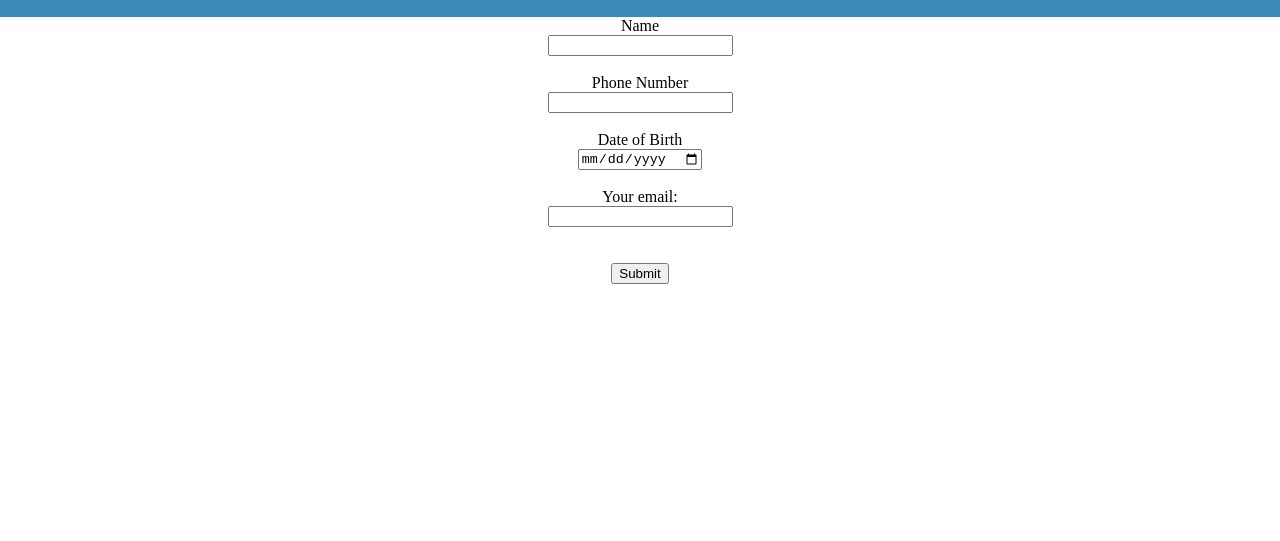
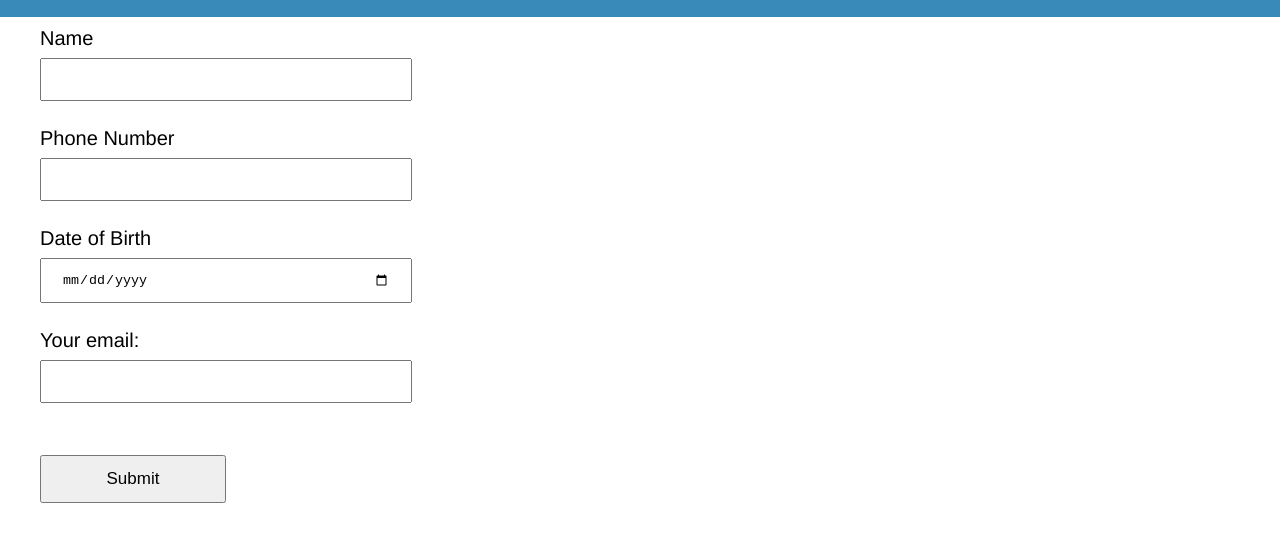
Before and after one commit to khushi0106/eVotingPortal, a plain HTML site: page register.html in a window 1280 px wide. Shown: the part 161-702 px from the top of the page. Drawn offline with Linux system fonts and the light colour scheme.

Commit message:
Update style.css

```diff
--- a/Styles/style.css
+++ b/Styles/style.css
@@ -6,6 +6,7 @@ body{margin: 0px;
     width: 70px;
     height: 70px;
     margin-left:20px;
+    cursor: pointer;
 }
 .vote{
   width: 1000px;
@@ -40,15 +41,78 @@ p {
 
 .second{ font-size: 100%;
          background-color: white;
-         padding-top: 0px;
+         padding-top: 10px;
          position: relative;
-         text-align: center;
+         padding-left: 40px;
         }
 
+.second2{ font-size: 100%;
+         background-color: lightblue;
+         margin-top: 60px;
+         margin-left: 445px;
+         margin-right: 445px;
+         text-align: center;
+         position: relative;
+
+        }
+.login_button{
+        width: 150px;
+        height: 40px;
+}
 .third{  background-color: #d7fbe8 ;
          padding-bottom: 10px;
          padding-top: 10px;
          }
+
+label{
+  font-size: 20px;
+  font-family: "Montserrat", Helvetica, Arial, sans-serif;
+}
+input[type=text] {
+  width: 30%;
+  padding: 12px 20px;
+  margin: 8px 0;
+  box-sizing: border-box;
+}
+input[type=date] {
+  width: 30%;
+  padding: 12px 20px;
+  margin: 8px 0;
+  box-sizing: border-box;
+}
+input[type=tel] {
+  width: 30%;
+  padding: 12px 20px;
+  margin: 8px 0;
+  box-sizing: border-box;
+}
+input[type=password]
+{
+  width: 30%;
+  padding: 12px 20px;
+  margin: 8px 0;
+  box-sizing: border-box;
+}
+input[type=number]
+{
+  width: 30%;
+  padding: 12px 20px;
+  margin: 8px 0;
+  box-sizing: border-box;
+}
+input[type=email] {
+  width: 30%;
+  padding: 12px 20px;
+  margin: 8px 0;
+  box-sizing: border-box;
+}
+input[type=submit] {
+  width: 15%;
+  font-size: 17px;
+  padding: 12px 20px;
+  margin: 8px 0;
+  box-sizing: border-box;
+}
 
          .footer{ text-align: center;
            background-color: #398AB9;
```
